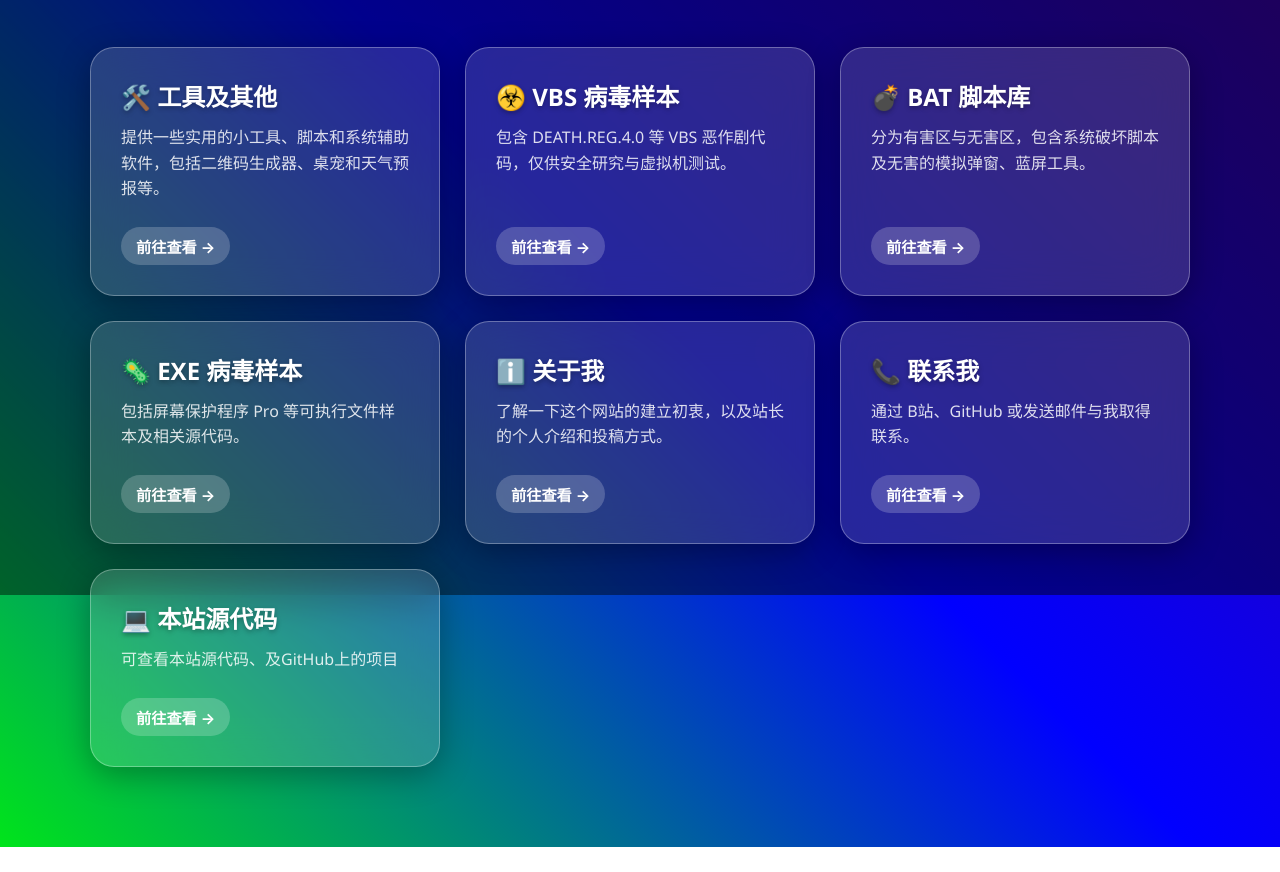
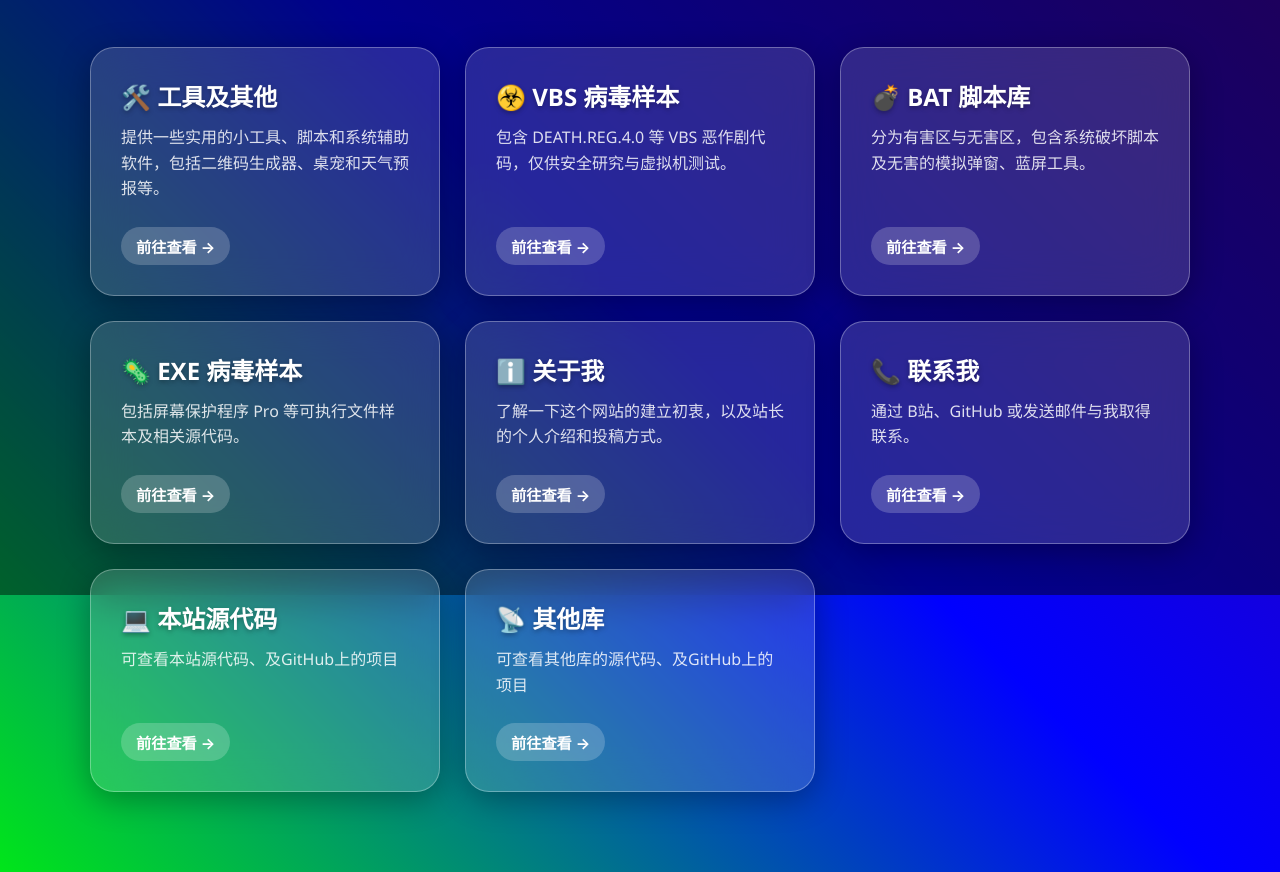
Before and after one commit to zhengapple/thehello.xyz, a plain HTML site: page index.html in a window 1280 px wide. Shown: the part 205-1077 px from the top of the page. Before the commit the page ends 1052 px from the top, so only its background shows below. Drawn offline with Linux system fonts and the light colour scheme.

Commit message:
Update index.html

```diff
--- a/index.html
+++ b/index.html
@@ -223,6 +223,15 @@
 			<span class="card-cta">前往查看 →</span>
 		</a>
 
+		<!-- 库 -->
+		<a href="ck.html" class="glass-card">
+			<div>
+				<h2 class="card-title">📡 其他库</h2>
+				<p class="card-desc">可查看其他库的源代码、及GitHub上的项目</p>
+			</div>
+			<span class="card-cta">前往查看 →</span>
+		</a>
+
     </main>
 
 </body>
```
